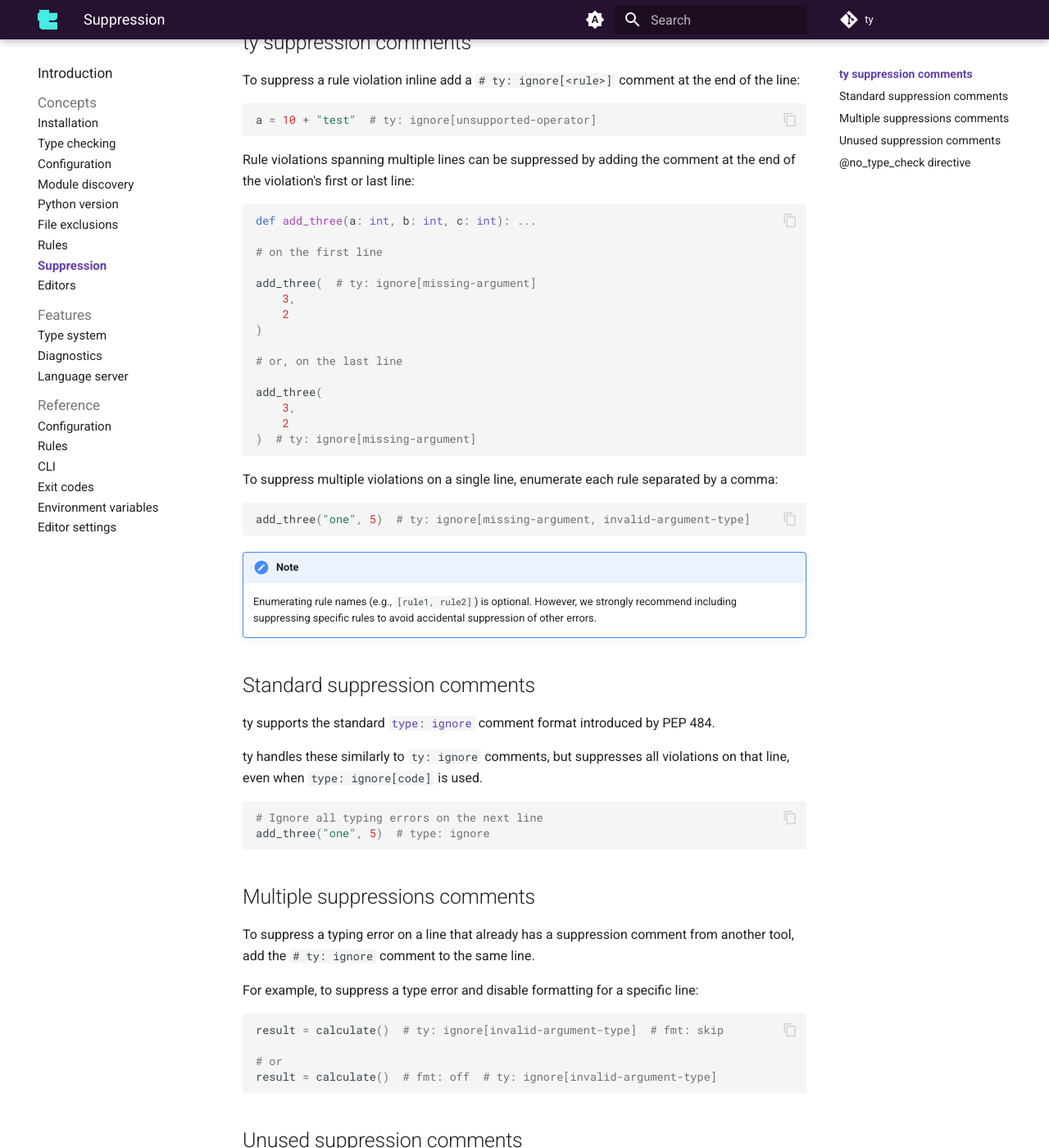
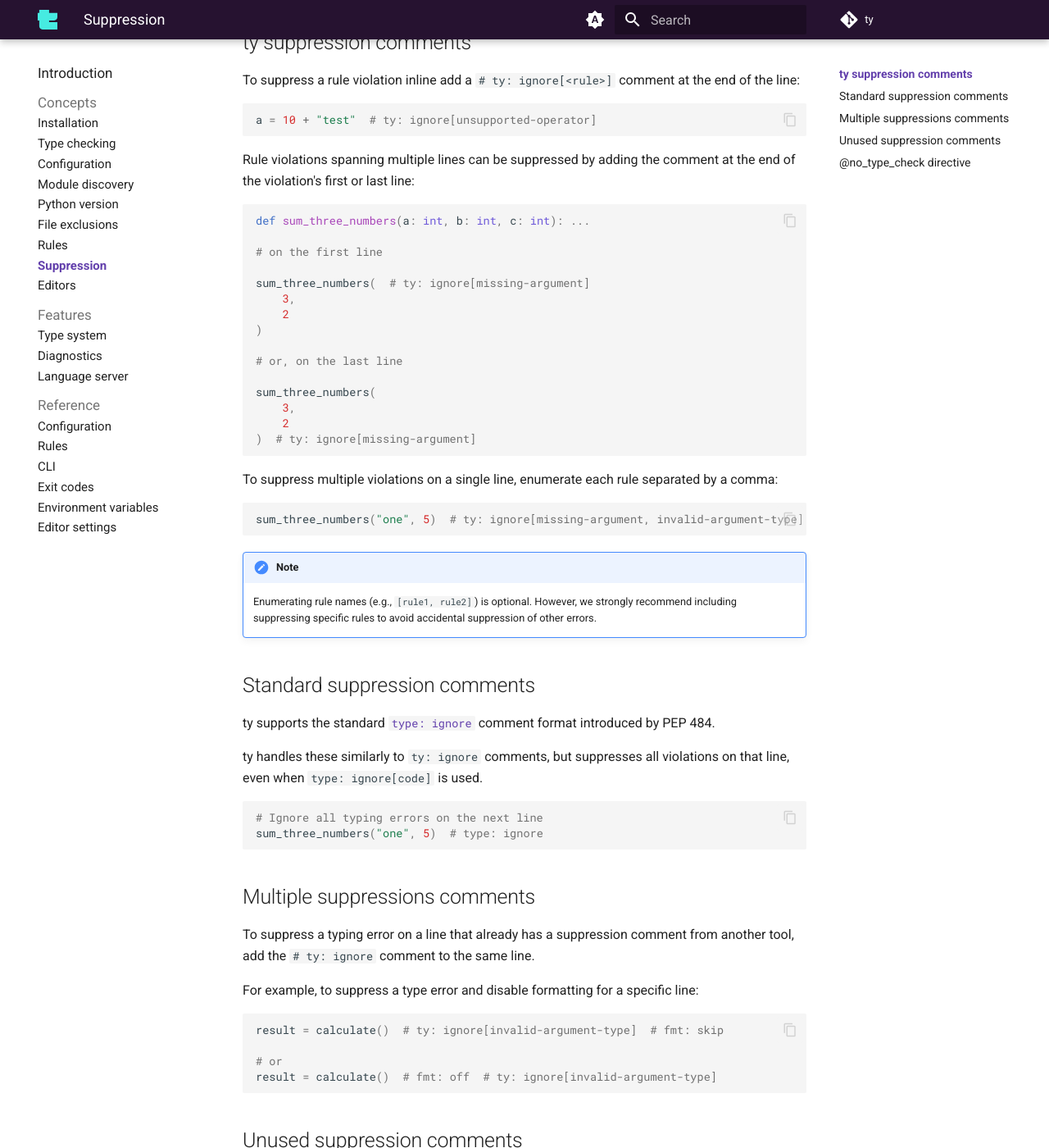
Before and after one commit to astral-sh/ty, an MkDocs documentation site: the page built from docs/suppression.md, in a window 1280 px wide and 1400 px high, scrolled down 381 px. Shown: the whole window at 82% size. Built offline with MkDocs 1.6.1 and Material for MkDocs 9.7.7, drawn with Linux system fonts in a browser that asks for light colours; comment, search, counter and statistics services are not loaded; some of the changed text lies outside the part shown.

Commit message:
sum_three_numbers

````diff
--- a/docs/suppression.md
+++ b/docs/suppression.md
@@ -19,18 +19,18 @@ Rule violations spanning multiple lines can be suppressed by adding the comment
 violation's first or last line:
 
 ```py
-def add_three(a: int, b: int, c: int): ...
+def sum_three_numbers(a: int, b: int, c: int): ...
 
 # on the first line
 
-add_three(  # ty: ignore[missing-argument]
+sum_three_numbers(  # ty: ignore[missing-argument]
     3,
     2
 )
 
 # or, on the last line
 
-add_three(
+sum_three_numbers(
     3,
     2
 )  # ty: ignore[missing-argument]
@@ -39,7 +39,7 @@ add_three(
 To suppress multiple violations on a single line, enumerate each rule separated by a comma:
 
 ```python
-add_three("one", 5)  # ty: ignore[missing-argument, invalid-argument-type]
+sum_three_numbers("one", 5)  # ty: ignore[missing-argument, invalid-argument-type]
 ```
 
 !!! note
@@ -57,7 +57,7 @@ even when `type: ignore[code]` is used.
 
 ```python
 # Ignore all typing errors on the next line
-add_three("one", 5)  # type: ignore
+sum_three_numbers("one", 5)  # type: ignore
 ```
 
 ## Multiple suppressions comments
@@ -91,12 +91,12 @@ to suppress all violations inside a function.
 ```python
 from typing import no_type_check
 
-def add_three(a: int, b: int, c: int) -> int:
+def sum_three_numbers(a: int, b: int, c: int) -> int:
     return a + b + c
 
 @no_type_check
 def main():
-    add_three(1, 2)  # no error for the missing argument
+    sum_three_numbers(1, 2)  # no error for the missing argument
 ```
 
 Decorating a class with `@no_type_check` isn't supported.
````
